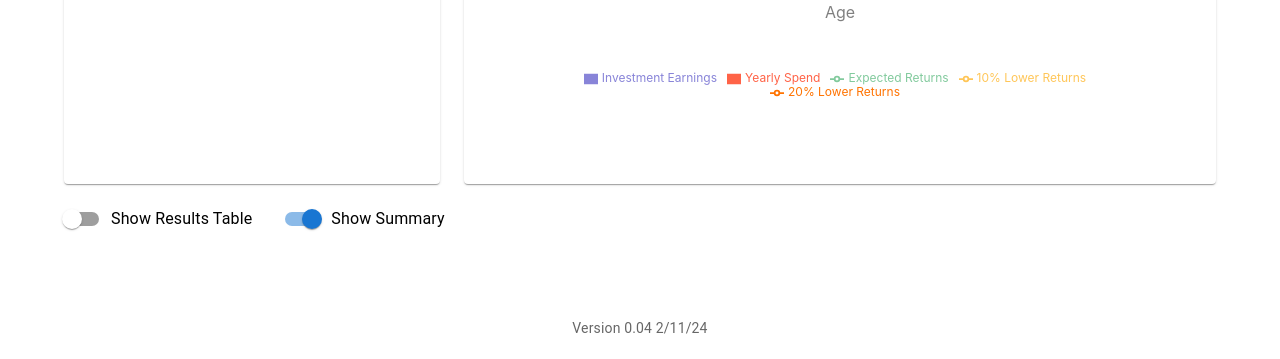
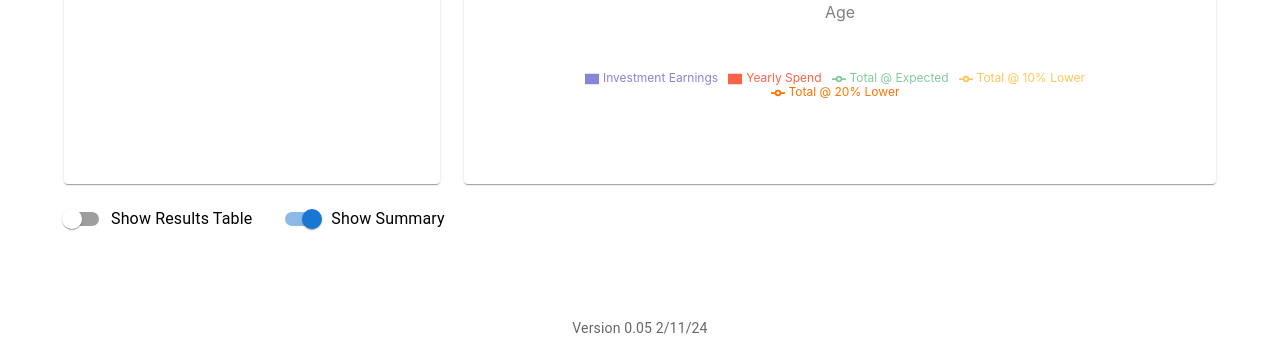
Before and after one commit to caineosborne/Investment_Calc, a React (Create React App) app: page / in a window 1280 px wide. Shown: the part 777-1136 px from the top of the page. Built offline with nearby package versions, Linux system fonts and the light colour scheme.

Commit message:
fixed retirement age

```diff
--- a/src/Components/InvestmentCalculator.js
+++ b/src/Components/InvestmentCalculator.js
@@ -434,7 +434,7 @@ const InvestmentCalculator = () => {
                         color: 'text.secondary'
                     }}
                 >
-                    Version 0.04 2/11/24
+                    Version 0.05 2/11/24
                 </Typography>
             </Container>
         </>
--- a/src/Components/InvestmentGraph.jsx
+++ b/src/Components/InvestmentGraph.jsx
@@ -136,7 +136,7 @@ const InvestmentGraph = ({ data, isCoastingEnabled, coastingStartYear, goalReach
                         dataKey="yearEndBalance"
                         stroke="#82ca9d"
                         strokeWidth={4}
-                        name="Expected Returns"
+                        name="Total @ Expected"
                     />
                     <Line
                         yAxisId="left"
@@ -144,7 +144,7 @@ const InvestmentGraph = ({ data, isCoastingEnabled, coastingStartYear, goalReach
                         dataKey="yearEndBalanceLow"
                         stroke="#ffc658"
                         strokeWidth={3}
-                        name="10% Lower Returns"
+                        name="Total @ 10% Lower"
                     />
                     <Line
                         yAxisId="left"
@@ -152,7 +152,7 @@ const InvestmentGraph = ({ data, isCoastingEnabled, coastingStartYear, goalReach
                         dataKey="yearEndBalanceVeryLow"
                         stroke="#ff7300"
                         strokeWidth={3}
-                        name="20% Lower Returns"
+                        name="Total @ 20% Lower"
                     />
                     {riskyScenariosPresent && (
                         <rect x="0" y="0" width="100%" height="100%" fill="rgba(255,0,0,0.1)" />
--- a/src/Components/SummaryTable.jsx
+++ b/src/Components/SummaryTable.jsx
@@ -58,7 +58,7 @@ const SummaryTable = ({ calculationResults }) => {
         return lastPositiveYear ? lastPositiveYear.age : 'N/A';
     };
 
-    const retirementAge = currentAge + goalReachedYear - 1;
+    const retirementAge = currentAge + goalReachedYear;
     const workingPhase = returns.slice(0, goalReachedYear);
     const retirementPhase = returns.slice(goalReachedYear);
 
```
Also changed, not shown: 1 other file (tests, documents, lock files or other folders).
